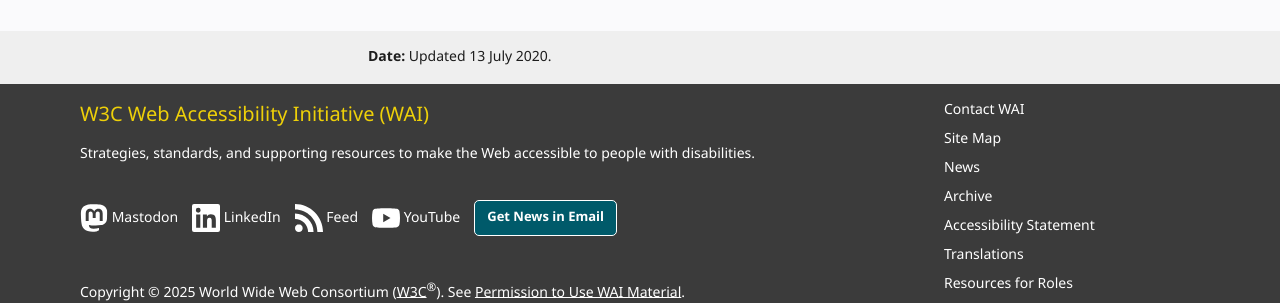
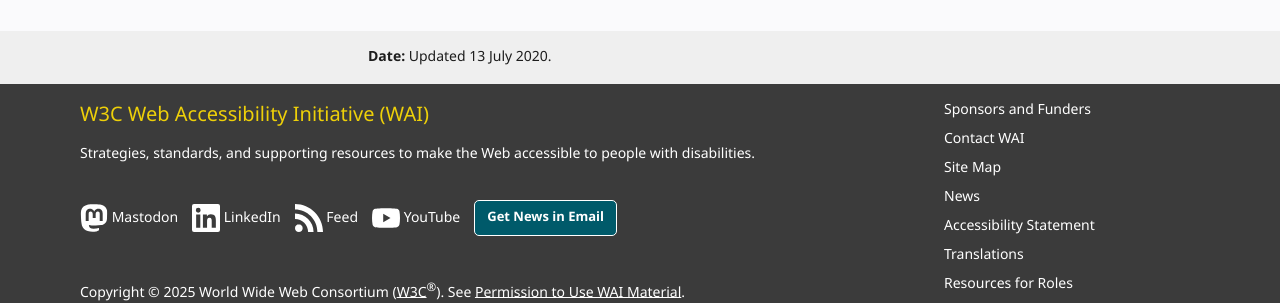
Before and after one commit to w3c/wai-website-theme, a Jekyll site: the page built from content/demo/WCAG2AA-Conformance.md, in a window 1280 px wide. Shown: the part 1215-1518 px from the top of the page. Built offline with Jekyll 4.4.1, drawn with Linux system fonts in a browser that asks for light colours; cached includes are drawn as plain includes; a script that is not in the unit is left out.

Commit message:
Update footer.html

```diff
--- a/_includes/footer.html
+++ b/_includes/footer.html
@@ -208,10 +208,10 @@
   </div>
   <div lang="en" dir="auto" {% if site.data.lang[pagelang].rtl %}style="text-align: right;"{% endif %} translate="no" class="q4-start q4-end">
     <ul style="margin-bottom:0">
+      <li><a href="{{ "/about/sponsoring/" | relative_url }}">Sponsors and Funders</a></li>
       <li><a href="{{ "/about/contacting/" | relative_url }}">Contact WAI</a></li>
       <li><a href="{{ "/sitemap/" | relative_url }}">Site Map</a></li>
       <li><a href="{{ "/news/" | relative_url }}">News</a></li>
-      <li><a href="{{ "/sitemap/#archive" | relative_url }}">Archive</a></li>
       <li><a href="{{ "/about/accessibility-statement/" | relative_url }}">Accessibility Statement</a></li>
       <li><a href="{{ "/translations/" | relative_url }}"> Translations</a></li>
       <li><a href="{{ "/roles/" | relative_url }}">Resources for Roles</a></li>
```
